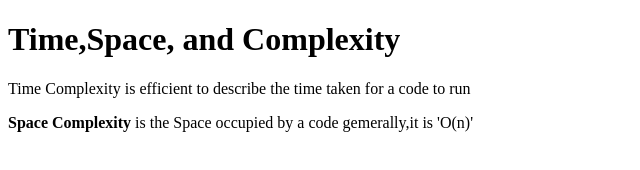
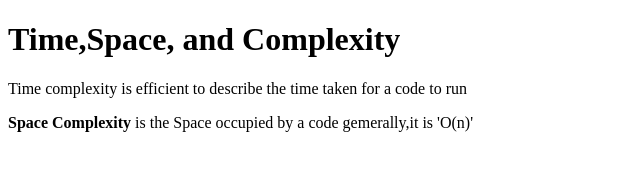
Before and after one commit to acciojob/time-and-space-complexity-SaikiranThalloju, a website: page main.html in a window 1280 px wide. Shown: the full height of the page, 0-640 px from the left. Drawn offline with Linux system fonts and the light colour scheme.

Commit message:
created a submission

```diff
--- a/main.html
+++ b/main.html
@@ -10,7 +10,7 @@
 	<!-- the entire body must be written by student -->
 	<h1>Time,Space, and Complexity </h1>
 
-	<p>Time Complexity is efficient to describe the time taken for a code to run</p>
+	<p>Time complexity is efficient to describe the time taken for a code to run</p>
    <p><b>Space Complexity</b> is the Space occupied by a code gemerally,it is 'O(n)'</p>
 	<script type="text/javascript" src="./script.js">
 </script>
```
